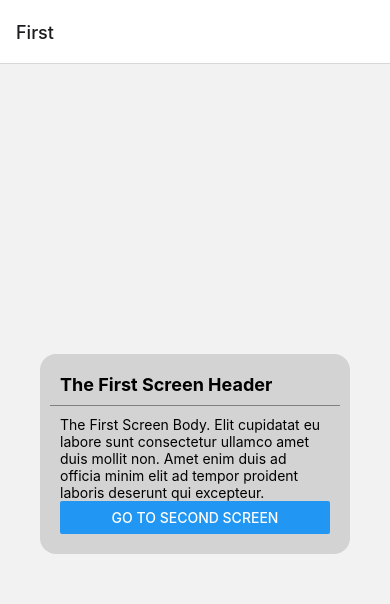
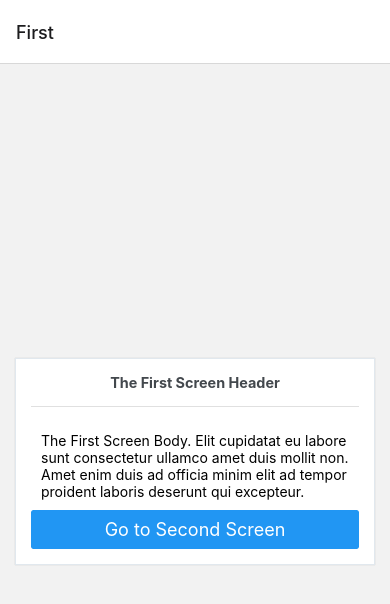
Before and after one commit to SteveGreenley/rn101, a React Native app: screen /First in a window 390 px wide. Shown: the top 604 px of the page. Built offline with nearby package versions, Linux system fonts and the light colour scheme.

Commit message:
update MyCard to use RNE

```diff
--- a/package.json
+++ b/package.json
@@ -12,10 +12,13 @@
   "dependencies": {
     "@react-navigation/native": "^6.1.18",
     "@react-navigation/native-stack": "^6.11.0",
+    "@rneui/base": "^4.0.0-rc.8",
+    "@rneui/themed": "^4.0.0-rc.8",
     "react": "18.3.1",
     "react-native": "0.75.4",
     "react-native-safe-area-context": "^4.11.0",
-    "react-native-screens": "^3.34.0"
+    "react-native-screens": "^3.34.0",
+    "react-native-vector-icons": "^10.2.0"
   },
   "devDependencies": {
     "@babel/core": "^7.20.0",
--- a/src/App.tsx
+++ b/src/App.tsx
@@ -1,8 +1,26 @@
 import * as React from 'react';
+import {SafeAreaProvider} from 'react-native-safe-area-context';
+import {Platform} from 'react-native';
+import {lightColors, createTheme, ThemeProvider} from '@rneui/themed';
 import AppNavigation from './navigation/AppNavigation';
 
+const theme = createTheme({
+  lightColors: {
+    ...Platform.select({
+      default: lightColors.platform.android,
+      ios: lightColors.platform.ios,
+    }),
+  },
+});
+
 function App() {
-  return <AppNavigation />;
+  return (
+    <ThemeProvider theme={theme}>
+      <SafeAreaProvider>
+        <AppNavigation />
+      </SafeAreaProvider>
+    </ThemeProvider>
+  );
 }
 
 export default App;
--- a/src/components/MyCard.tsx
+++ b/src/components/MyCard.tsx
@@ -1,5 +1,6 @@
 import React from 'react';
-import {View, Text, StyleSheet, Button} from 'react-native';
+import {View, Text, StyleSheet} from 'react-native';
+import {Button, Card} from '@rneui/themed';
 
 type MyCardProps = {
   headerText?: string;
@@ -15,17 +16,18 @@ const MyCard = ({
   onPress,
 }: MyCardProps): JSX.Element => {
   return (
-    <View style={styles.contentCard}>
+    <Card>
       {headerText && (
-        <View style={styles.cardHeader}>
-          <Text style={styles.headerText}>{headerText}</Text>
-        </View>
+        <>
+          <Card.Title>{headerText}</Card.Title>
+          <Card.Divider />
+        </>
       )}
       <View style={styles.cardBody}>
         <Text>{bodyText}</Text>
-        <Button onPress={onPress} title={buttonText} />
       </View>
-    </View>
+      <Button onPress={onPress} title={buttonText} />
+    </Card>
   );
 };
 
@@ -40,11 +42,6 @@ const styles = StyleSheet.create({
     fontSize: 18,
     fontWeight: 'bold',
   },
-  cardHeader: {
-    borderBottomWidth: 1,
-    borderBottomColor: 'grey',
-    padding: 10,
-  },
   cardBody: {
     padding: 10,
   },
```
Also changed, not shown: 4 other files (tests, documents, lock files or other folders).
